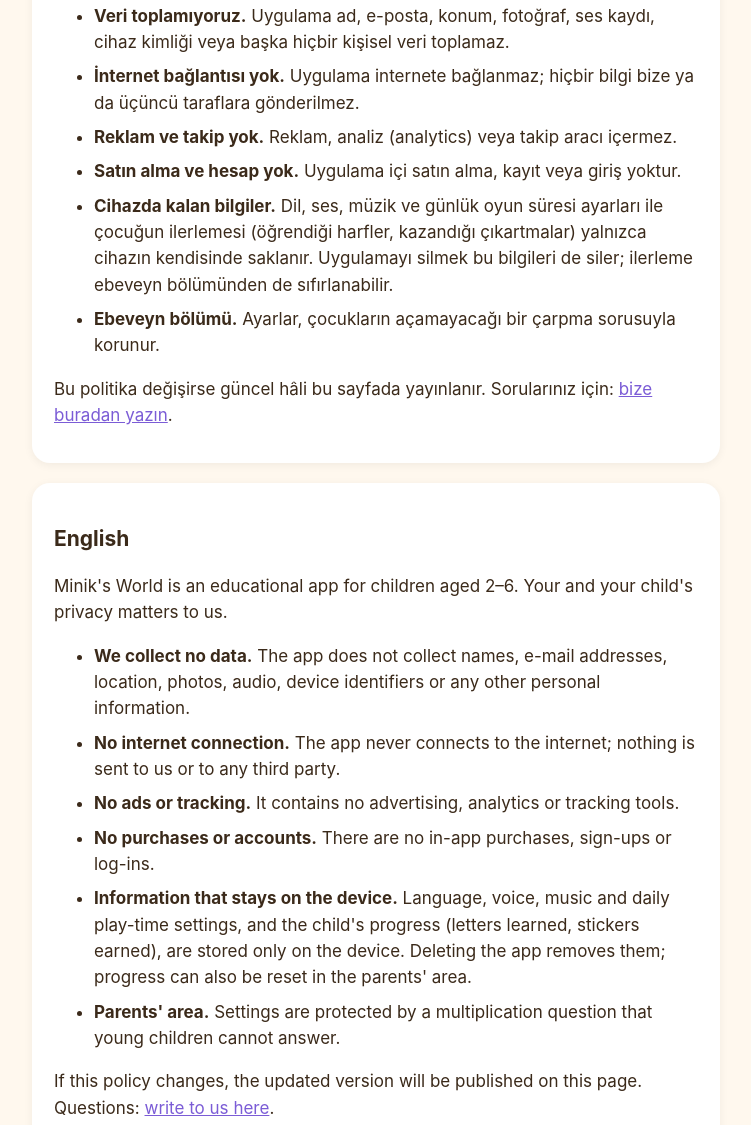
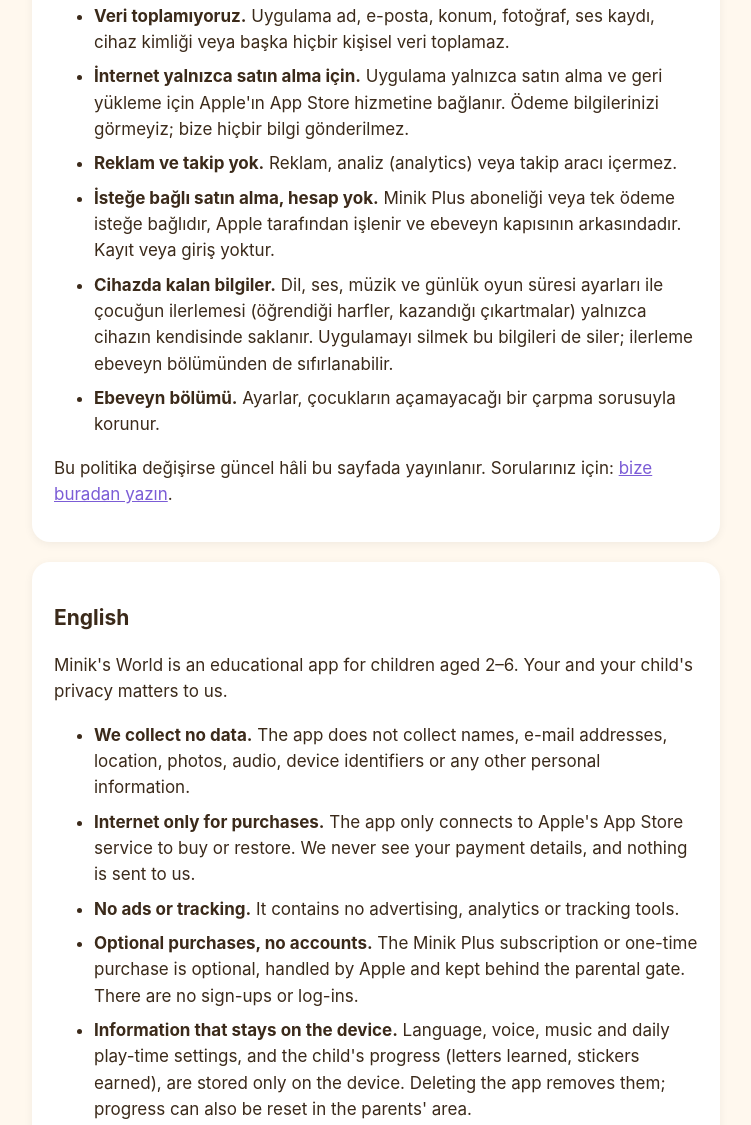
Before and after one commit to omerkeskin55/minik-dunyasi, a plain HTML site: page privacy.html in a window 1280 px wide. Shown: the part 325-1450 px from the top of the page, without its empty margins (264-1015 px from the left). Drawn offline with Linux system fonts and the light colour scheme.

Commit message:
Update privacy and support for Minik Plus
Co-Authored-By: Claude Opus 5.5 <noreply@anthropic.com>

```diff
--- a/privacy.html
+++ b/privacy.html
@@ -30,9 +30,9 @@
     <p>Minik'in Dünyası, 2–6 yaş arası çocuklar için hazırlanmış bir eğitim uygulamasıdır. Çocuğunuzun ve sizin gizliliğiniz bizim için önemlidir.</p>
     <ul>
       <li><strong>Veri toplamıyoruz.</strong> Uygulama ad, e-posta, konum, fotoğraf, ses kaydı, cihaz kimliği veya başka hiçbir kişisel veri toplamaz.</li>
-      <li><strong>İnternet bağlantısı yok.</strong> Uygulama internete bağlanmaz; hiçbir bilgi bize ya da üçüncü taraflara gönderilmez.</li>
+      <li><strong>İnternet yalnızca satın alma için.</strong> Uygulama yalnızca satın alma ve geri yükleme için Apple'ın App Store hizmetine bağlanır. Ödeme bilgilerinizi görmeyiz; bize hiçbir bilgi gönderilmez.</li>
       <li><strong>Reklam ve takip yok.</strong> Reklam, analiz (analytics) veya takip aracı içermez.</li>
-      <li><strong>Satın alma ve hesap yok.</strong> Uygulama içi satın alma, kayıt veya giriş yoktur.</li>
+      <li><strong>İsteğe bağlı satın alma, hesap yok.</strong> Minik Plus aboneliği veya tek ödeme isteğe bağlıdır, Apple tarafından işlenir ve ebeveyn kapısının arkasındadır. Kayıt veya giriş yoktur.</li>
       <li><strong>Cihazda kalan bilgiler.</strong> Dil, ses, müzik ve günlük oyun süresi ayarları ile çocuğun ilerlemesi (öğrendiği harfler, kazandığı çıkartmalar) yalnızca cihazın kendisinde saklanır. Uygulamayı silmek bu bilgileri de siler; ilerleme ebeveyn bölümünden de sıfırlanabilir.</li>
       <li><strong>Ebeveyn bölümü.</strong> Ayarlar, çocukların açamayacağı bir çarpma sorusuyla korunur.</li>
     </ul>
@@ -44,9 +44,9 @@
     <p>Minik's World is an educational app for children aged 2–6. Your and your child's privacy matters to us.</p>
     <ul>
       <li><strong>We collect no data.</strong> The app does not collect names, e-mail addresses, location, photos, audio, device identifiers or any other personal information.</li>
-      <li><strong>No internet connection.</strong> The app never connects to the internet; nothing is sent to us or to any third party.</li>
+      <li><strong>Internet only for purchases.</strong> The app only connects to Apple's App Store service to buy or restore. We never see your payment details, and nothing is sent to us.</li>
       <li><strong>No ads or tracking.</strong> It contains no advertising, analytics or tracking tools.</li>
-      <li><strong>No purchases or accounts.</strong> There are no in-app purchases, sign-ups or log-ins.</li>
+      <li><strong>Optional purchases, no accounts.</strong> The Minik Plus subscription or one-time purchase is optional, handled by Apple and kept behind the parental gate. There are no sign-ups or log-ins.</li>
       <li><strong>Information that stays on the device.</strong> Language, voice, music and daily play-time settings, and the child's progress (letters learned, stickers earned), are stored only on the device. Deleting the app removes them; progress can also be reset in the parents' area.</li>
       <li><strong>Parents' area.</strong> Settings are protected by a multiplication question that young children cannot answer.</li>
     </ul>
```
Also changed, not shown: index.html (+4 -2 lines).
